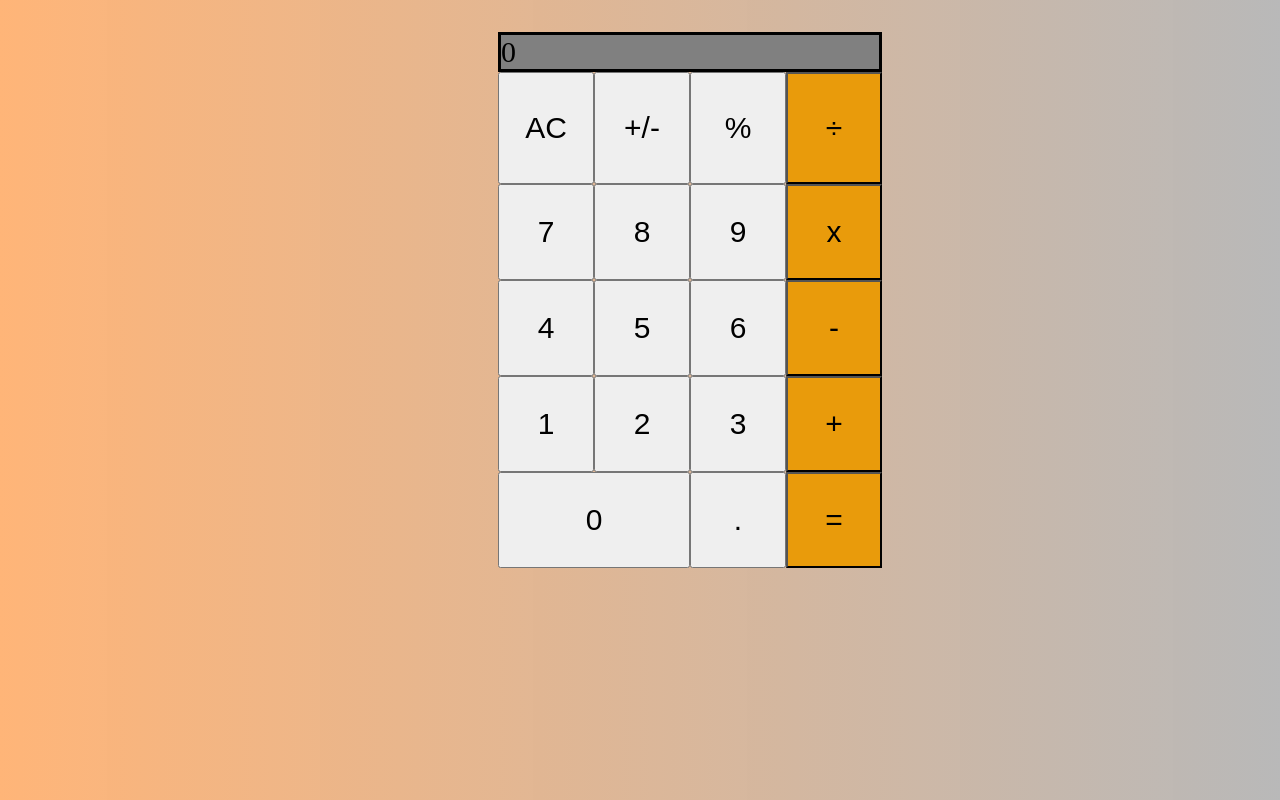
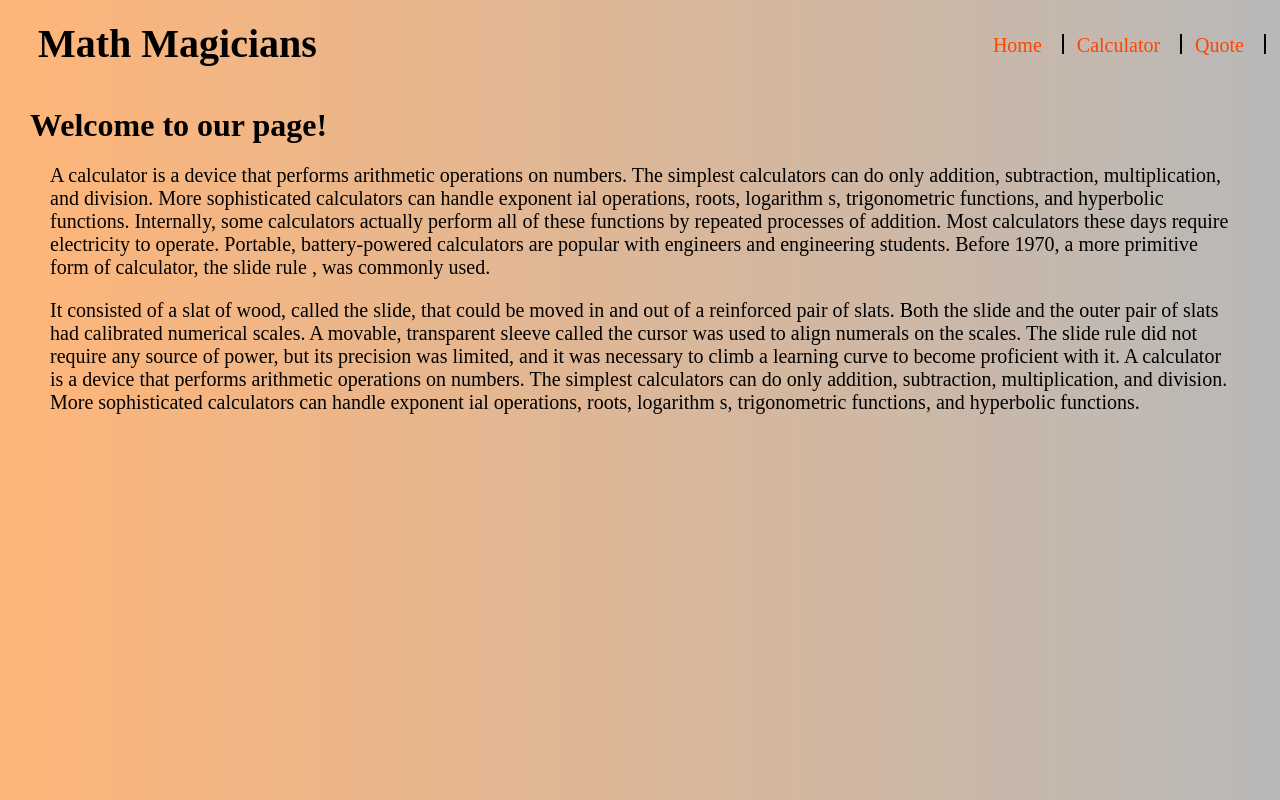
Before and after one commit to BouaikIlham/Math-Magicians, a React (Create React App) app: page / in a window 1280 px wide. Built offline with nearby package versions, Linux system fonts and the light colour scheme.

Commit message:
add 3 section

```diff
--- a/package.json
+++ b/package.json
@@ -9,6 +9,7 @@
     "big-js": "^3.1.3",
     "react": "^18.1.0",
     "react-dom": "^18.1.0",
+    "react-router-dom": "^6.3.0",
     "react-scripts": "5.0.1",
     "web-vitals": "^2.1.4"
   },
--- a/src/App.js
+++ b/src/App.js
@@ -1,12 +1,21 @@
 import React from 'react';
+import { Routes, Route } from 'react-router-dom';
+import Nav from './components/Nav';
 import Calculator from './components/Calculator';
+import Home from './components/Home';
+import Quote from './components/Quote';
 
 // eslint-disable-next-line react/prefer-stateless-function
 class App extends React.Component {
   render() {
     return (
       <>
-        <Calculator />
+        <Nav />
+        <Routes>
+          <Route path="/" element={<Home />} />
+          <Route path="Calculator" element={<Calculator />} />
+          <Route path="/Quote" element={<Quote />} />
+        </Routes>
       </>
     );
   }
--- a/src/components/Calculator.js
+++ b/src/components/Calculator.js
@@ -14,6 +14,8 @@ function Calculator() {
   const handlerclick = (buttonName) => setState(({ obj }) => ({ obj: calculate(obj, buttonName) }));
   return (
     <>
+      <section className="calculator">
+        <h1 className="Title">Lets do some Math !!</h1>
         <div className="calculater-grid">
           <div className="previous-operand">
             {state.obj.next || state.obj.total || 0}
@@ -100,6 +102,8 @@ function Calculator() {
             =
           </button>
         </div>
+      </section>
+
     </>
   );
 }
--- /dev/null
+++ b/src/components/Home.js
@@ -0,0 +1,33 @@
+import React from 'react';
+
+const Home = () => (
+  <div className="home">
+    <h1>Welcome to our page!</h1>
+    <p className="first-par">
+      A calculator is a device that performs arithmetic operations on numbers.
+      The simplest calculators can do only addition, subtraction,
+      multiplication, and division. More sophisticated calculators can handle
+      exponent ial operations, roots, logarithm s, trigonometric functions, and
+      hyperbolic functions. Internally, some calculators actually perform all of
+      these functions by repeated processes of addition. Most calculators these
+      days require electricity to operate. Portable, battery-powered calculators
+      are popular with engineers and engineering students. Before 1970, a more
+      primitive form of calculator, the slide rule , was commonly used.
+    </p>
+    <p className="second-par">
+      It consisted of a slat of wood, called the slide, that could be moved in
+      and out of a reinforced pair of slats. Both the slide and the outer pair
+      of slats had calibrated numerical scales. A movable, transparent sleeve
+      called the cursor was used to align numerals on the scales. The slide rule
+      did not require any source of power, but its precision was limited, and it
+      was necessary to climb a learning curve to become proficient with it. A
+      calculator is a device that performs arithmetic operations on numbers. The
+      simplest calculators can do only addition, subtraction, multiplication,
+      and division. More sophisticated calculators can handle exponent ial
+      operations, roots, logarithm s, trigonometric functions, and hyperbolic
+      functions.
+    </p>
+  </div>
+);
+
+export default Home;
--- /dev/null
+++ b/src/components/Nav.js
@@ -0,0 +1,27 @@
+import React from 'react';
+import { Link } from 'react-router-dom';
+
+const Nav = () => (
+  <nav className="nav-bar">
+    <h1 className="title">Math Magicians</h1>
+    <ul className="list-items">
+      <li>
+        <Link className="link" to="/">
+          Home
+        </Link>
+      </li>
+      <li>
+        <Link className="link" to="/Calculator">
+          Calculator
+        </Link>
+      </li>
+      <li>
+        <Link className="link" to="/Quote">
+          Quote
+        </Link>
+      </li>
+    </ul>
+  </nav>
+);
+
+export default Nav;
--- /dev/null
+++ b/src/components/Quote.js
@@ -0,0 +1,12 @@
+import React from 'react';
+
+const Quote = () => (
+  <div>
+    <p className="quote">
+      Electronic calculators can solve problems which the man who made them
+      cannot solve; but no government-subsidized commission of engineers and
+      physicists could create a worm. Joseph Wood Krutch
+    </p>
+  </div>
+);
+export default Quote;
--- a/src/components/style.css
+++ b/src/components/style.css
@@ -1,3 +1,5 @@
+@import url('https://fonts.googleapis.com/css2?family=Indie+Flower&family=Roboto:ital,wght@1,300&display=swap');
+
 * {
   box-sizing: border-box;
   padding: 0;
@@ -6,6 +8,7 @@
 
 body {
   background: linear-gradient(to right, rgba(255, 115, 0, 0.53), rgba(128, 128, 128, 0.554));
+  font-family: 'Comfortaa', cursive;
 }
 
 button {
@@ -17,8 +20,9 @@ button {
   display: grid;
   margin-top: 2rem;
   grid-template-columns: repeat(4, 6rem);
-  grid-template-rows: minmax(7rem, auto) repeat(5, 6rem);
+  grid-template-rows: minmax(7rem, auto) repeat(4, 6rem);
   margin-left: 100px;
+  margin-right: 30px;
 }
 
 .calculations {
@@ -38,8 +42,72 @@ button {
   background-color: gray;
 }
 
-#root {
+.title {
+  font-size: 40px;
+  margin-left: 18px;
+}
+
+.nav-bar {
+  display: flex;
+  justify-content: space-between;
+  align-items: center;
+  padding: 10px;
+  margin: 10px;
+}
+
+.list-items {
+  margin-right: -6px;
   display: flex;
   justify-content: center;
-  align-items: center;
+  list-style: none;
+  gap: 13px;
+  text-decoration: none;
+  font-size: 20px;
 }
+
+ul.list-items li {
+  border-right: 2px solid;
+  padding-right: 20px;
+  height: 20px;
+  cursor: pointer;
+}
+
+.link {
+  text-decoration: none;
+  color: orangered;
+}
+
+.link:hover {
+  color: #444;
+}
+
+.home {
+  margin: 30px;
+}
+
+.first-par {
+  margin: 20px;
+  font-size: 20px;
+}
+
+.second-par {
+  margin: 20px;
+  font-size: 20px;
+}
+
+.quote {
+  font-size: 30px;
+  text-align: center;
+  padding: 80px;
+}
+
+.calculator {
+  display: flex;
+  justify-content: space-around;
+}
+
+.Title {
+  font-size: 30px;
+  margin: 20px;
+  text-align: center;
+}
--- a/src/index.js
+++ b/src/index.js
@@ -1,11 +1,14 @@
 import React from 'react';
 import ReactDOM from 'react-dom/client';
+import { BrowserRouter } from 'react-router-dom';
 import App from './App';
 
 const root = ReactDOM.createRoot(document.getElementById('root'));
 root.render(
   <React.StrictMode>
-    <App />
+    <BrowserRouter>
+      <App />
+    </BrowserRouter>
   </React.StrictMode>,
 );
 
```
Also changed, not shown: 1 other file (tests, documents, lock files or other folders). Lines whose indentation alone changed are shown as unchanged.
